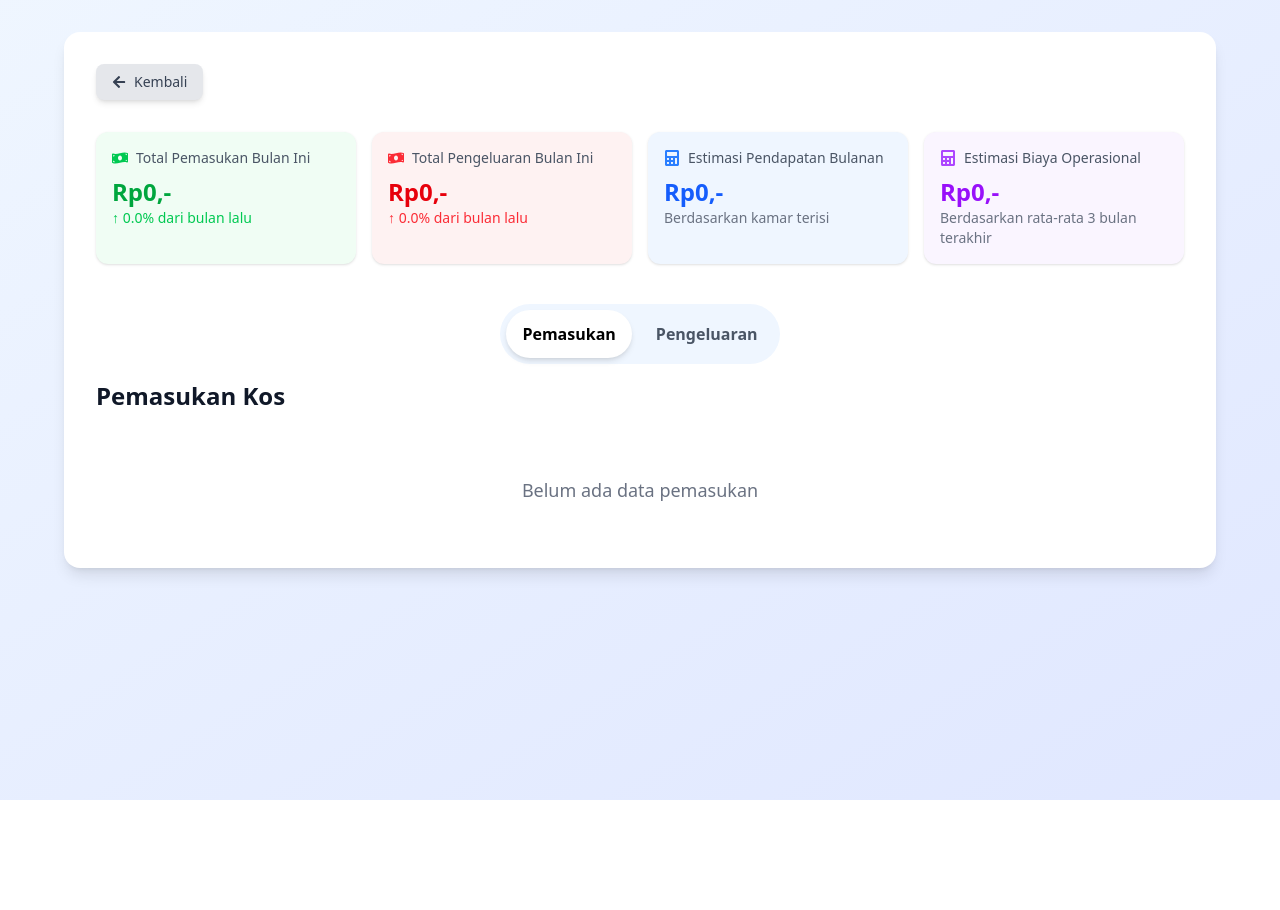
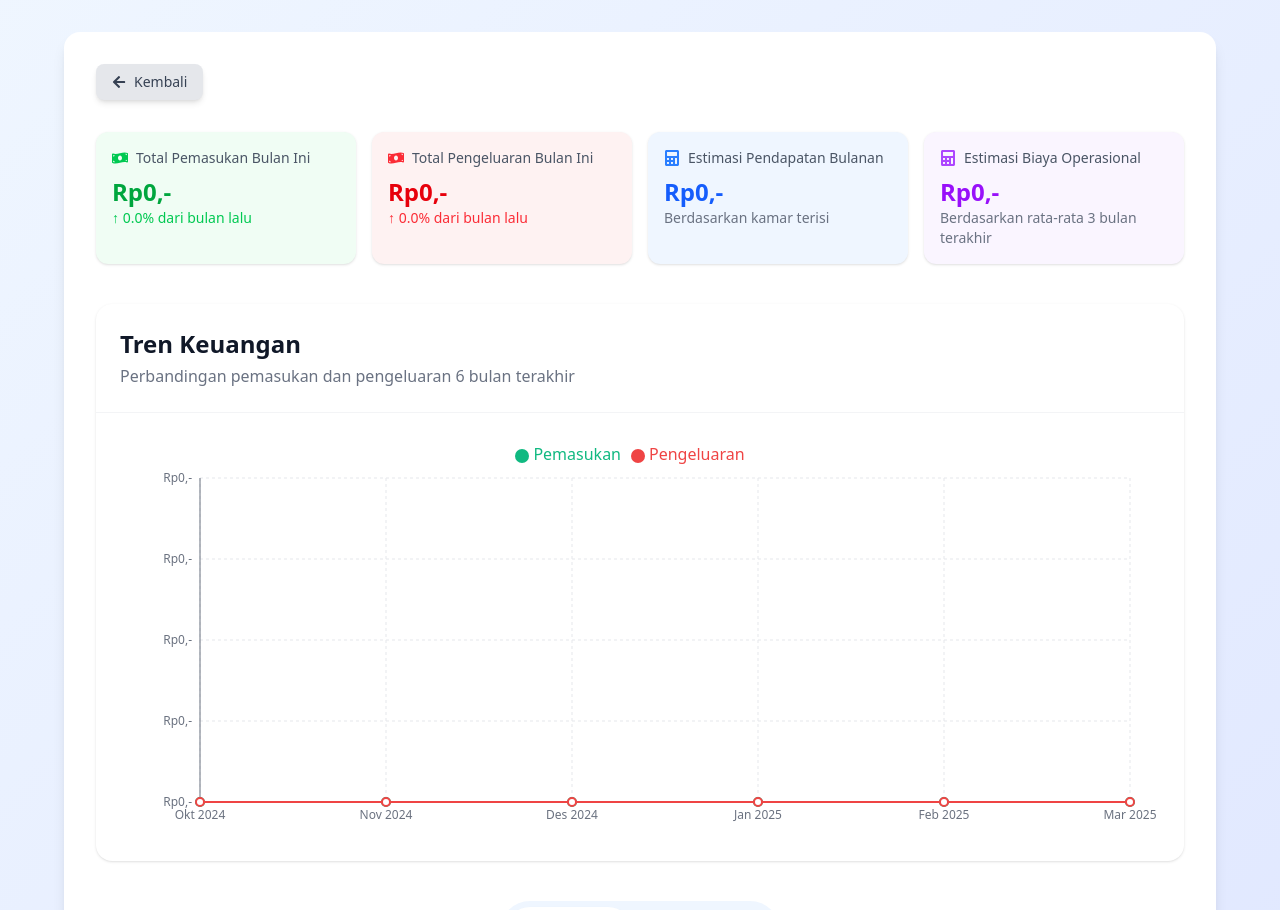
Before and after one commit to miftahudinsy/kosan-bapak, a Next.js app: page /dashboard/keuangan in a window 1280 px wide. Shown: the top 910 px of the page. Before the commit the page ends 800 px from the top, so only its background shows below. Built offline with nearby package versions, Linux system fonts and the light colour scheme.

Commit message:
bikin chart tren

```diff
--- a/package.json
+++ b/package.json
@@ -10,11 +10,9 @@
   },
   "dependencies": {
     "@vercel/analytics": "^1.5.0",
-    "chart.js": "^4.4.8",
     "framer-motion": "^12.5.0",
     "next": "15.2.1",
     "react": "^19.0.0",
-    "react-chartjs-2": "^5.3.0",
     "react-dom": "^19.0.0",
     "react-icons": "^5.5.0",
     "recharts": "^2.15.1"
--- /dev/null
+++ b/src/app/dashboard/keuangan/TrendChart.tsx
@@ -0,0 +1,133 @@
+"use client";
+import { useEffect, useState } from "react";
+import {
+  ResponsiveContainer,
+  LineChart,
+  Line,
+  XAxis,
+  YAxis,
+  CartesianGrid,
+  Tooltip,
+  Legend,
+} from "recharts";
+
+interface TrendChartProps {
+  data: {
+    name: string;
+    pemasukan: number;
+    pengeluaran: number;
+  }[];
+  formatCurrency: (value: number) => string;
+}
+
+type CustomTooltipProps = {
+  active?: boolean;
+  payload?: Array<{
+    value: number;
+    dataKey: string;
+  }>;
+  label?: string;
+  formatCurrency: (value: number) => string;
+};
+
+const CustomTooltip = ({
+  active,
+  payload,
+  label,
+  formatCurrency,
+}: CustomTooltipProps) => {
+  if (active && payload && payload.length) {
+    return (
+      <div className="bg-white p-4 rounded-lg shadow-lg border border-gray-100">
+        <p className="text-sm text-gray-600 mb-2">{label}</p>
+        {payload.map((entry, index) => (
+          <p
+            key={`item-${index}`}
+            className={`text-sm font-medium ${
+              entry.dataKey === "pemasukan"
+                ? "text-emerald-600"
+                : "text-rose-600"
+            }`}
+          >
+            {entry.dataKey === "pemasukan" ? "Pemasukan: " : "Pengeluaran: "}
+            {formatCurrency(entry.value)}
+          </p>
+        ))}
+      </div>
+    );
+  }
+  return null;
+};
+
+export default function TrendChart({ data, formatCurrency }: TrendChartProps) {
+  const [mounted, setMounted] = useState(false);
+
+  useEffect(() => {
+    setMounted(true);
+  }, []);
+
+  if (!mounted) {
+    return (
+      <div className="h-[300px] sm:h-[400px] flex items-center justify-center">
+        <div className="animate-spin rounded-full h-8 w-8 border-b-2 border-blue-500"></div>
+      </div>
+    );
+  }
+
+  return (
+    <div className="h-[300px] sm:h-[400px] w-full">
+      <ResponsiveContainer width="100%" height="100%">
+        <LineChart
+          data={data}
+          margin={{
+            top: 5,
+            right: 30,
+            left: 20,
+            bottom: 5,
+          }}
+        >
+          <CartesianGrid strokeDasharray="3 3" stroke="#E5E7EB" />
+          <XAxis
+            dataKey="name"
+            stroke="#6B7280"
+            fontSize={12}
+            tickLine={false}
+          />
+          <YAxis
+            stroke="#6B7280"
+            fontSize={12}
+            tickFormatter={formatCurrency}
+            tickLine={false}
+          />
+          <Tooltip
+            content={<CustomTooltip formatCurrency={formatCurrency} />}
+          />
+          <Legend
+            verticalAlign="top"
+            height={36}
+            iconType="circle"
+            formatter={(value) =>
+              value.charAt(0).toUpperCase() + value.slice(1)
+            }
+          />
+          <Line
+            type="monotone"
+            dataKey="pemasukan"
+            stroke="#10B981"
+            strokeWidth={2}
+            dot={{ r: 4, strokeWidth: 2 }}
+            activeDot={{ r: 6, strokeWidth: 2 }}
+          />
+          <Line
+            type="monotone"
+            dataKey="pengeluaran"
+            stroke="#EF4444"
+            strokeWidth={2}
+            dot={{ r: 4, strokeWidth: 2 }}
+            activeDot={{ r: 6, strokeWidth: 2 }}
+          />
+        </LineChart>
+      </ResponsiveContainer>
+    </div>
+  );
+}
--- a/src/app/dashboard/keuangan/page.tsx
+++ b/src/app/dashboard/keuangan/page.tsx
@@ -21,6 +21,11 @@ import {
   getDaftarPenghuniLama,
 } from "../data";
 import { RiwayatPembayaran } from "../data";
+import dynamic from "next/dynamic";
+
+const TrendChart = dynamic(() => import("./TrendChart"), {
+  ssr: false,
+});
 
 const Keuangan = () => {
   const router = useRouter();
@@ -62,6 +67,13 @@ const Keuangan = () => {
   });
   const [showToast, setShowToast] = useState(false);
   const [toastMessage, setToastMessage] = useState("");
+  const [chartData, setChartData] = useState<
+    Array<{
+      name: string;
+      pemasukan: number;
+      pengeluaran: number;
+    }>
+  >([]);
 
   // Load initial data
   useEffect(() => {
@@ -176,6 +188,49 @@ const Keuangan = () => {
       estimasiBiayaOperasional: rataRataPengeluaranBulanan,
     });
   }, [riwayatPembayaran, riwayatPengeluaran, penghuni]);
+
+  // Process data for chart
+  useEffect(() => {
+    const bulanIni = new Date().getMonth();
+    const tahunIni = new Date().getFullYear();
+
+    // Get last 6 months
+    const monthlyData = Array.from({ length: 6 }, (_, i) => {
+      const targetMonth = new Date(tahunIni, bulanIni - (5 - i), 1);
+      const targetMonthEnd = new Date(tahunIni, bulanIni - (5 - i) + 1, 0);
+
+      const pemasukanBulanan = riwayatPembayaran
+        .filter((p) => {
+          const tanggalPembayaran = new Date(p.tanggal);
+          return (
+            tanggalPembayaran >= targetMonth &&
+            tanggalPembayaran <= targetMonthEnd
+          );
+        })
+        .reduce((sum, p) => sum + ensureNumber(p.nominal), 0);
+
+      const pengeluaranBulanan = riwayatPengeluaran
+        .filter((p) => {
+          const tanggalPengeluaran = new Date(p.tanggal);
+          return (
+            tanggalPengeluaran >= targetMonth &&
+            tanggalPengeluaran <= targetMonthEnd
+          );
+        })
+        .reduce((sum, p) => sum + ensureNumber(p.nominal), 0);
+
+      return {
+        name: targetMonth.toLocaleDateString("id-ID", {
+          month: "short",
+          year: "numeric",
+        }),
+        pemasukan: pemasukanBulanan,
+        pengeluaran: pengeluaranBulanan,
+      };
+    });
+
+    setChartData(monthlyData);
+  }, [riwayatPembayaran, riwayatPengeluaran]);
 
   // Format currency khusus untuk statistik
   const formatStatisticCurrency = (amount: number | string): string => {
@@ -431,6 +486,22 @@ const Keuangan = () => {
             <p className="text-sm text-gray-500">
               Berdasarkan rata-rata 3 bulan terakhir
             </p>
+          </div>
+        </div>
+
+        {/* Trend Chart */}
+        <div className="bg-white rounded-2xl shadow-sm mb-10 overflow-hidden">
+          <div className="p-6 border-b border-gray-100">
+            <h2 className="text-2xl font-bold text-gray-900">Tren Keuangan</h2>
+            <p className="text-base text-gray-500 mt-1">
+              Perbandingan pemasukan dan pengeluaran 6 bulan terakhir
+            </p>
+          </div>
+          <div className="p-6">
+            <TrendChart
+              data={chartData}
+              formatCurrency={formatStatisticCurrency}
+            />
           </div>
         </div>
 
```
Also changed, not shown: 1 other file (tests, documents, lock files or other folders).
